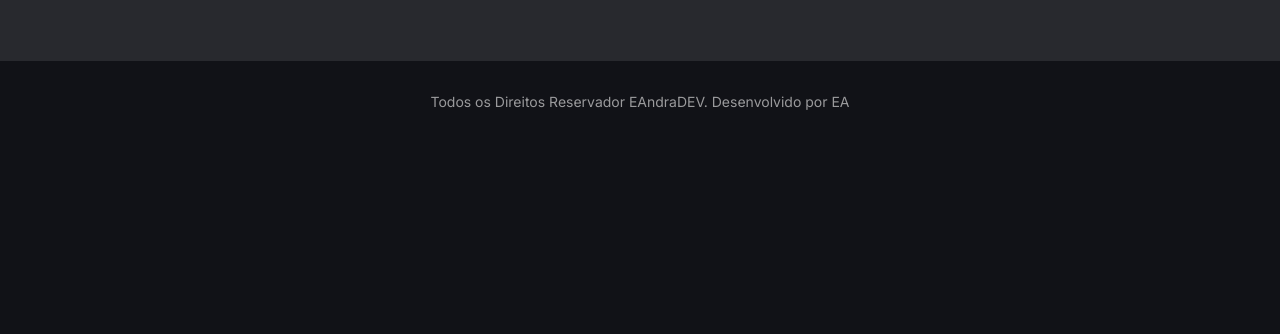
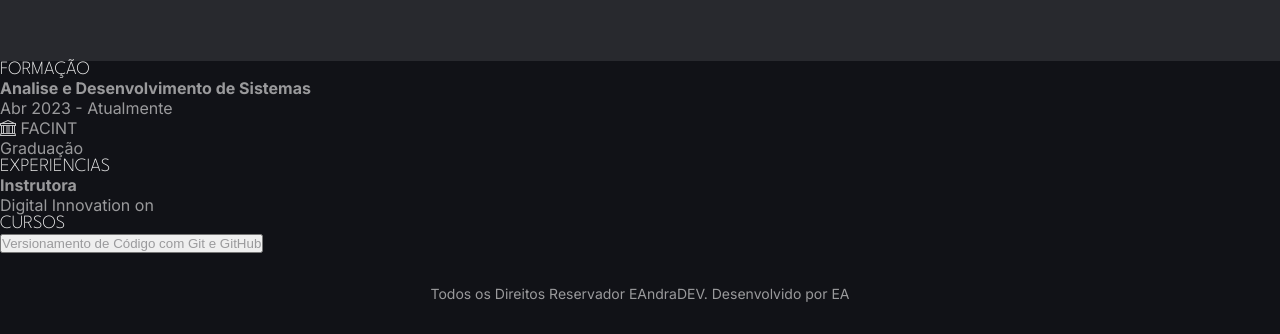
Before and after one commit to eliandradev/dio-lab-portifolio, a plain HTML site: page index.html in a window 1280 px wide. Shown: the part 1286-1620 px from the top of the page. Before the commit the page ends 1428 px from the top, so only its background shows below. Drawn offline with nearby package versions, Linux system fonts and the light colour scheme.

```diff
--- a/index.html
+++ b/index.html
@@ -121,6 +121,51 @@
             </li>
         </ul>
     </section>
+
+    <section id="sobre" class="aboute">
+        <div class="about__content1">
+
+        </div>
+        <div class="about__content2">
+
+        </div>
+        <div class="col1">
+            <div class="row1">
+                <h3>Formação</h3>
+                <h4>Analise e Desenvolvimento de Sistemas</h4>
+                <span>Abr 2023 - Atualmente</span>
+                <div class="about__icons">
+                    <i class="bi bi-bank"></i>
+                    <span>FACINT</span>
+                </div>
+                <div class="about__icons">
+                    <i class="bi bi-mortardboard"></i>
+                    <span>Graduação</span>
+                </div>
+            </div>
+            <div class="row2">
+                <h3>Experiencias</h3>
+                <h4>Instrutora</h4>
+                <span>Digital Innovation on</span>
+                <ul class="about__list">
+                    <li class="about__item"></li>
+                    <li class="about__item"></li>
+                    <li class="about__item"></li>
+
+                </ul>
+            </div>
+        </div>
+        <div class="col2">
+            <h3>Cursos</h3>
+            <div id="accordion">
+                <div class="accordion__item">
+                    <button class="accordion__header">
+                        Versionamento de Código com Git e GitHub
+                    </button>
+                </div>
+            </div>
+        </div>
+    </section>
     <footer>
         <p>Todos os Direitos Reservador EAndraDEV. Desenvolvido por <a href="">EA</a></p>
     </footer>
```
